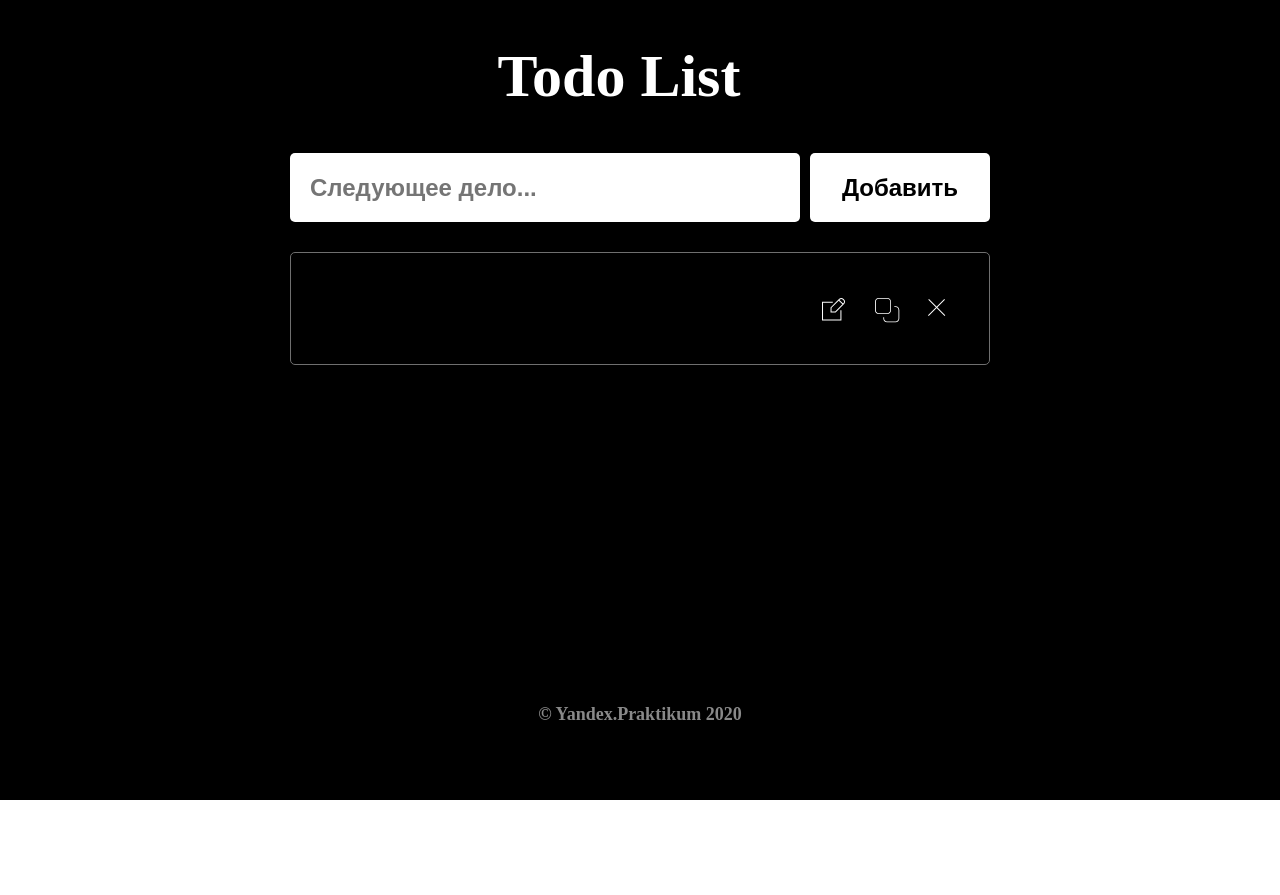
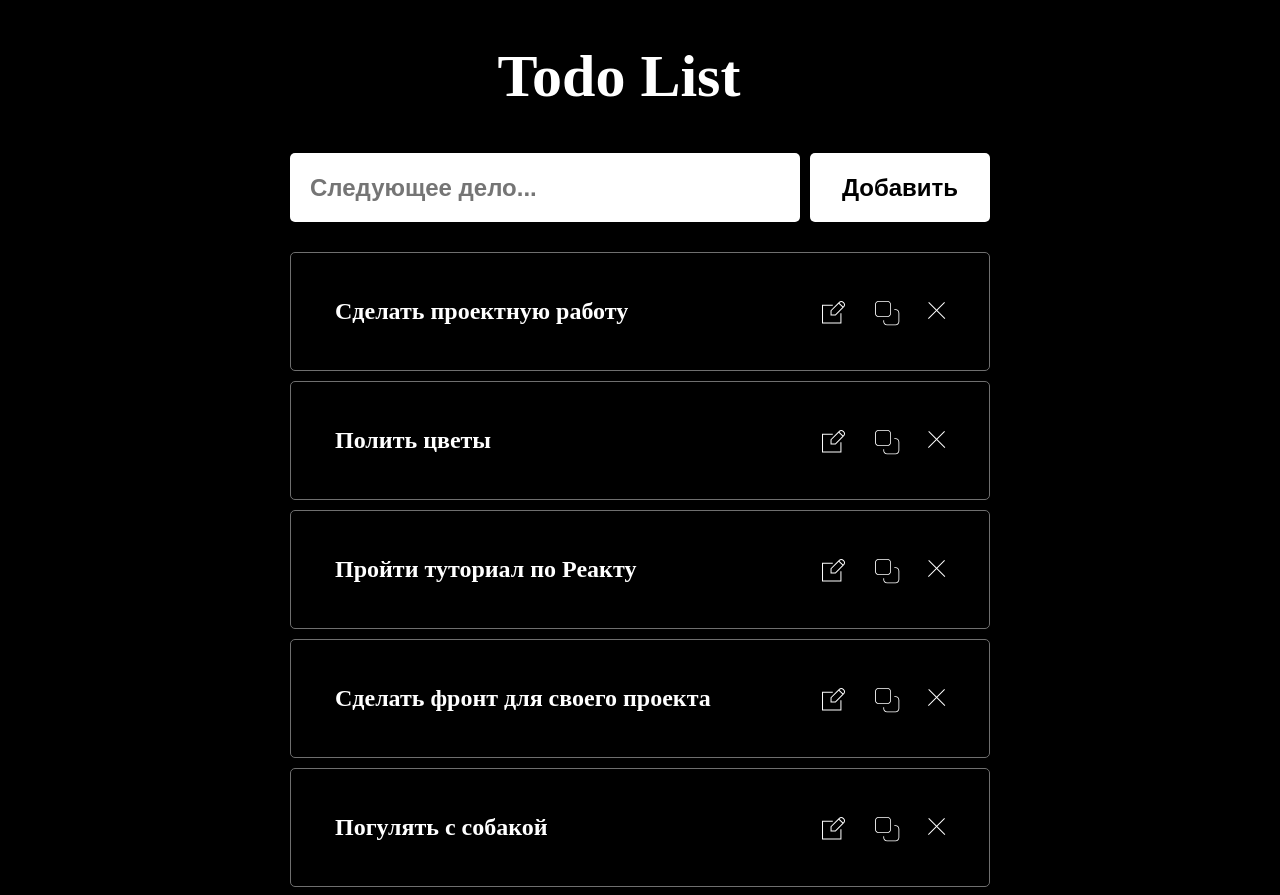
Before and after one commit to akr-Tamara-A/js-todo-list, a React (Create React App) app: page / in a window 1280 px wide. Shown: the top 895 px of the page. Before the commit the page ends 800 px from the top, so only its background shows below. Built offline with nearby package versions, Linux system fonts and the light colour scheme.

Commit message:
feat: добавить начальные todo

```diff
--- a/src/components/App/App.js
+++ b/src/components/App/App.js
@@ -8,6 +8,7 @@ import Button from "../Button/Button";
 import TodoList from "../TodoList/TodoList";
 import TodoItem from "../TodoItem/TodoItem";
 import Footer from "../Footer/Footer";
+import {todos} from "../../utils/todos";
 
 function App() {
   return (
@@ -19,7 +20,9 @@ function App() {
           <Button className="todos__submit-btn" text="Добавить" />
         </Form>
         <TodoList>
-          <TodoItem>
+          {todos.map((todo) => {
+            return (
+              <TodoItem text={todo}>
                 <Button className="todo__btn todo__btn_type_edit">
                   <svg
                     width="24"
@@ -81,6 +84,8 @@ function App() {
                   </svg>
                 </Button>
               </TodoItem>
+            );
+          })}
         </TodoList>
       </Section>
       <Footer />
--- a/src/components/TodoItem/TodoItem.jsx
+++ b/src/components/TodoItem/TodoItem.jsx
@@ -4,7 +4,7 @@ import './TodoItem.css';
 export default function TodoItem(props) {
   return (
     <li className="todo">
-      <p className="todo__text" />
+      <p className="todo__text">{props.text}</p>
       {props.children}
     </li>
   );
--- /dev/null
+++ b/src/utils/todos.js
@@ -0,0 +1,11 @@
+const todos = [
+  'Сделать проектную работу',
+  'Полить цветы',
+  'Пройти туториал по Реакту',
+  'Сделать фронт для своего проекта',
+  'Погулять с собакой',
+  'Разобраться в замыканиях',
+  'Решить задачу на Codewars',
+];
+
+export {todos};
```
Also changed, not shown: 1 other file (tests, documents, lock files or other folders). Lines whose indentation alone changed are shown as unchanged.
